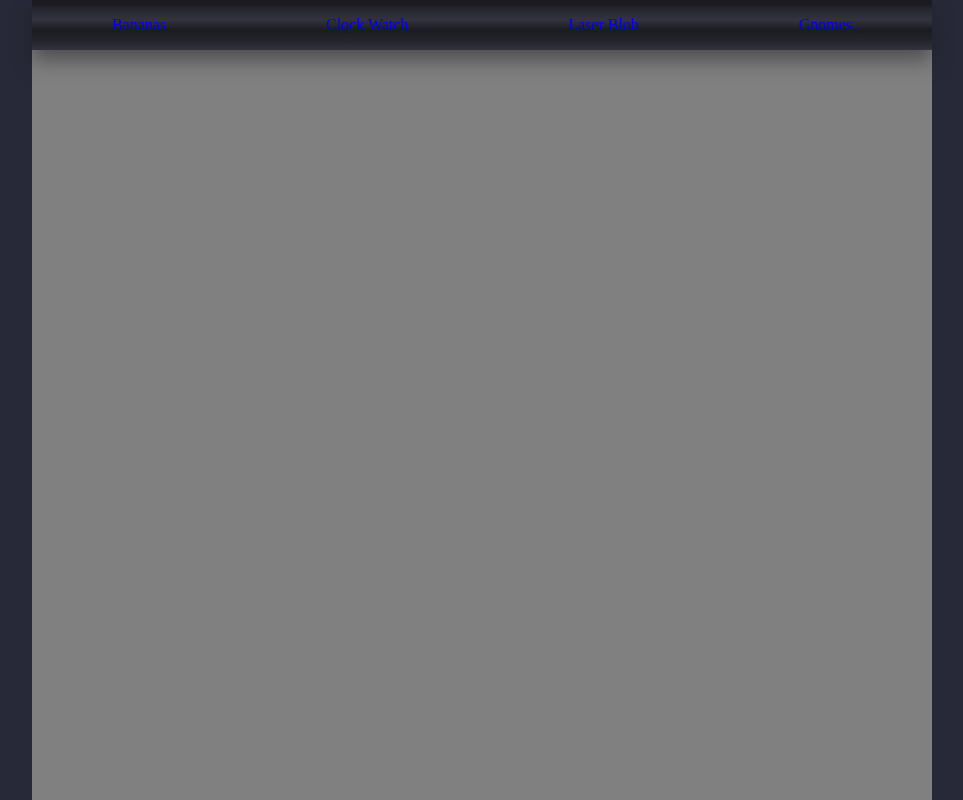
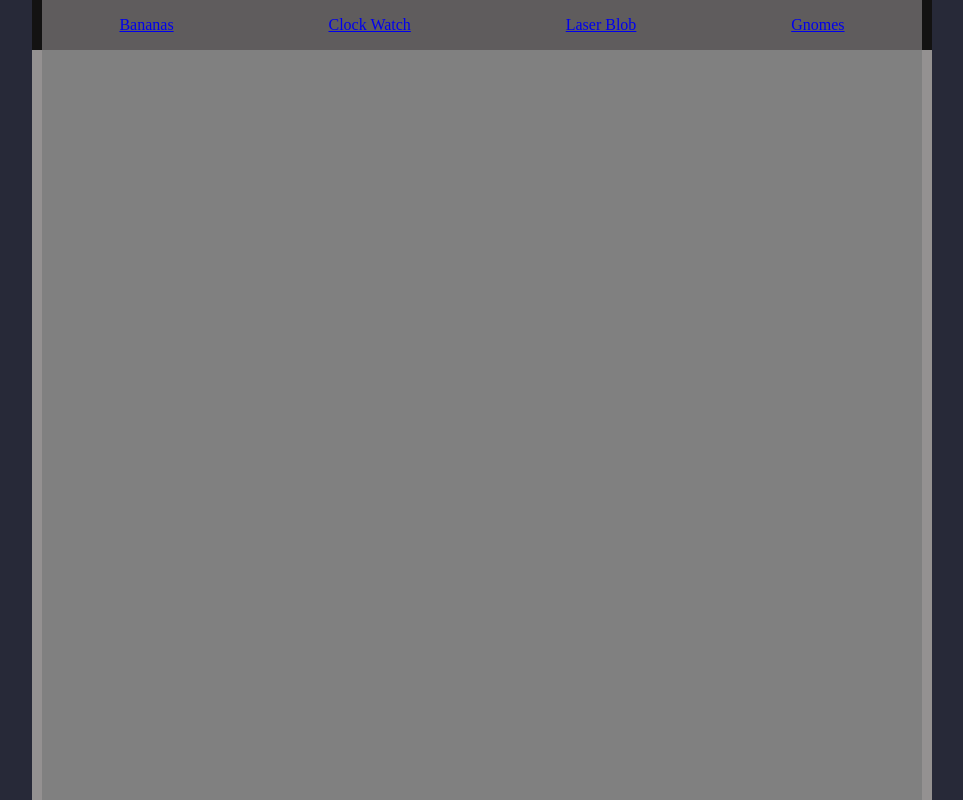
Before and after one commit to Margulis162/mdn_css_links, a plain HTML site: page index.html in a window 1280 px wide. Shown: the whole page, without its empty margins (158-1121 px from the left). Drawn offline with Linux system fonts and the light colour scheme.

Commit message:
redesign

```diff
--- a/index.html
+++ b/index.html
@@ -22,6 +22,9 @@
                 <li><a href="#">Gnomes</a></li>
             </ul>
         </div>
+        <div class="article">
+
+        </div>
      </div>
 
         <script src="script.js" async defer></script>
--- a/style.css
+++ b/style.css
@@ -16,17 +16,25 @@ body{
     block-size:100vh;
     inline-size: 900px;
     margin-inline:auto;
-    background-color: grey;
-}
+
+
+
 
 .menu{
     inline-size: 900px;
     block-size:50px;
-    background-image: linear-gradient(to bottom,rgb(27, 27, 33) 10%, 20%, rgb(51, 51, 63)  40%, rgb(27, 27, 33)60%, 85%, rgb(51, 51, 63));
-
-    box-shadow:0px 10px 20px rgba(27, 27, 33,  .5);
+    background-color: rgb(95, 92, 93);
+    border-inline: 10px solid rgb(19, 18, 18);
+    /* box-shadow:0px 10px 20px rgba(4, 4, 5, 0.5); */
 }
 
+.article{
+    inline-size: 900px;
+    background-color: grey;
+    border-inline: 10px solid rgb(148, 145, 145);
+    block-size:calc(100vh - 50px);
+}
+}
 /* high specificity  */
 div.menu ul{
     list-style:none;
```
